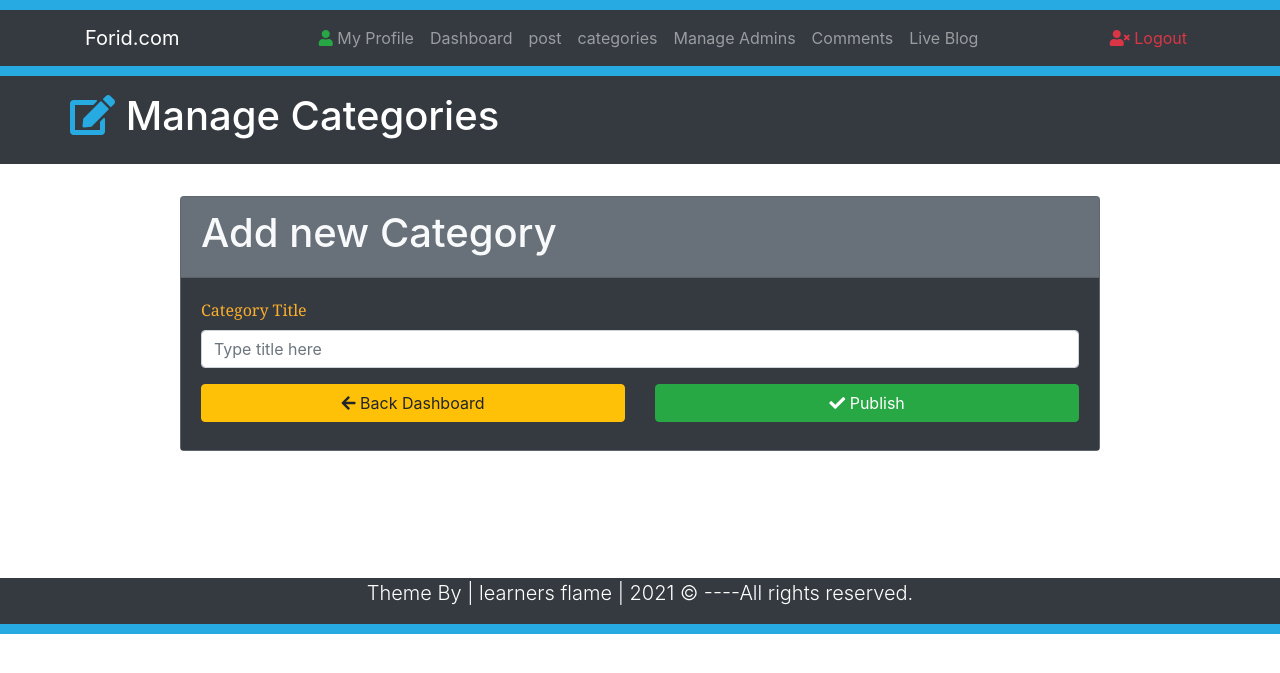
After one commit to idrisforid/cms-blog, a PHP site: page /Categories.php in a window 1280 px wide. The commit adds this page. Shown: the top 673 px of the page. Run offline with PHP 8.4, Linux system fonts and the light colour scheme; some libraries are stand-ins or nearby versions.

Commit message:
sixth class

```diff
--- /dev/null
+++ b/Categories.php
@@ -0,0 +1,126 @@
+<!DOCTYPE html>
+<html>
+<head>
+
+    <link rel="stylesheet" href="https://stackpath.bootstrapcdn.com/bootstrap/4.2.1/css/bootstrap.min.css" integrity="sha384-GJzZqFGwb1QTTN6wy59ffF1BuGJpLSa9DkKMp0DgiMDm4iYMj70gZWKYbI706tWS" crossorigin="anonymous">
+    <link rel="stylesheet" href="https://pro.fontawesome.com/releases/v5.10.0/css/all.css" integrity="sha384-AYmEC3Yw5cVb3ZcuHtOA93w35dYTsvhLPVnYs9eStHfGJvOvKxVfELGroGkvsg+p" crossorigin="anonymous"/>
+	<title>
+		Categories
+	</title>
+	<link rel="stylesheet" type="text/css" href="Css/Styles.css">
+</head>
+<body>
+
+  <!--Navbar Start-->
+
+  <div style="height: 10px; background: #27aae1"></div>
+<nav class="navbar navbar-expand-lg navbar-dark bg-dark" >
+	<div class="container">
+	<a href="" class="navbar-brand">Forid.com</a>
+
+    <button class="navbar-toggler" data-toggle="collapse" data-target="#navbarcollapseCMS">
+      <span class="navbar-toggler-icon"></span>
+    </button>
+
+    <div class="collapse navbar-collapse" id="navbarcollapseCMS">
+
+    <ul class="navbar-nav ml-auto">
+          <li class="nav-item">
+          	<a href="MyProfile.php" class="nav-link"> <i class="fas fa-user text-success"></i> My Profile</a>
+          </li>
+          <li class="nav-item">
+          	<a href="Dashboard.php" class="nav-link">Dashboard</a>
+          </li>
+          <li class="nav-item">
+          	<a href="post.php" class="nav-link">post</a>
+          </li>
+          <li class="nav-item">
+          	<a href="categories.php" class="nav-link">categories</a>
+          </li>
+          <li class="nav-item">
+          	<a href="Admins.php" class="nav-link">Manage Admins</a>
+          </li>
+          <li class="nav-item">
+          	<a href="Comments.php" class="nav-link">Comments</a>
+          </li>
+          <li class="nav-item">
+          	<a href="Blog.php" class="nav-link">Live Blog</a>
+          </li>
+    </ul>
+     <ul class="navbar-nav ml-auto">
+            <li class="nav-item">
+              <a href="Logout.php" class="nav-link text-danger"> <i class="fas fa-user-times"></i> Logout</a>
+            </li>
+    </ul>
+      </div>
+
+</nav>
+  <div style="height: 10px; background: #27aae1"></div>
+
+<!--Navbar End-->
+
+<!--Header-->
+
+<header class="bg-dark text-white py-3">
+  <div class="container">
+    <div class="row">
+      <h1> <i class="fas fa-edit" style="color: #27aae1;"></i> Manage Categories</h1>
+    </div>
+  </div>
+</header>
+<br>
+<!--Header End-->
+
+<!--Main area-->
+
+<section class="container py-2 mb-4">
+  <div class="row" style="height: 350px;">
+    <div class="offset-lg-1 col-lg-10">
+        <form class="" action="Categories.php" method="post">
+           <div class="card bg-secondary text-light mb-3">
+             <div class="card-header">
+               <h1>Add new Category</h1>
+             </div>
+             <div class="card-body bg-dark">
+               <div class="form-group">
+                 <label for="title"> <span class="FieldInfo"> Category Title </span> </label>
+                 <input class="form-control" type="text" name="Title" id="title" placeholder="Type title here" >
+               </div>
+               <div class="row">
+                 <div class="col-lg-6 mb-2">
+                   <a href="Dashboard.php" class="btn btn-warning btn-block"> <i class="fas fa-arrow-left"></i> Back Dashboard</a>
+                 </div>
+                 <div class="col-lg-6 mb-2">
+                   <button type="button" name="Submit" class="btn btn-success btn-block"> <i class="fas fa-check"></i> Publish</a> </button>
+                 </div>
+               </div>
+             </div>
+           </div>
+        </form>
+    </div>
+  </div>
+</section>
+
+<!--Main area end-->
+
+<!--Footer-->
+<footer class="bg-dark text-white">
+  <div class="container">
+    <p class="lead text-center">Theme By | learners flame | <span id="demo"></span> &copy; ----All rights reserved.</p>
+  </div>
+  <div style="height: 10px; background: #27aae1"></div>
+</footer>
+
+<!--Footer End-->
+
+
+<script>
+  const d = new Date();
+  document.getElementById("demo").innerHTML = d.getFullYear();
+</script>
+
+<script src="https://code.jquery.com/jquery-3.3.1.slim.min.js" integrity="sha384-q8i/X+965DzO0rT7abK41JStQIAqVgRVzpbzo5smXKp4YfRvH+8abtTE1Pi6jizo" crossorigin="anonymous"></script>
+<script src="https://cdnjs.cloudflare.com/ajax/libs/popper.js/1.14.6/umd/popper.min.js" integrity="sha384-wHAiFfRlMFy6i5SRaxvfOCifBUQy1xHdJ/yoi7FRNXMRBu5WHdZYu1hA6ZOblgut" crossorigin="anonymous"></script>
+<script src="https://stackpath.bootstrapcdn.com/bootstrap/4.2.1/js/bootstrap.min.js" integrity="sha384-B0UglyR+jN6CkvvICOB2joaf5I4l3gm9GU6Hc1og6Ls7i6U/mkkaduKaBhlAXv9k" crossorigin="anonymous"></script>
+</body>
+</html>
--- a/Css/Styles.css
+++ b/Css/Styles.css
@@ -1,3 +1,7 @@
-a{
-	color: white;
+
+
+.FieldInfo{
+	color: rgb(251,174,44);
+	font-family: Bitter,Georgia,"Times New Roman",Times,serif;
+	font-size: 1.2 em;
 }
```
